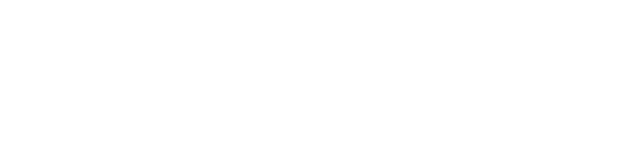
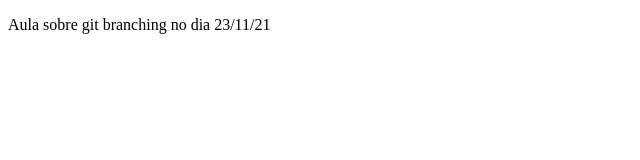
Before and after one commit to LaviniaX/commit-mensseges, a plain HTML site: page index.html in a window 1280 px wide. Shown: the whole page, without its empty margins (0-640 px from the left). Drawn offline with Linux system fonts and the light colour scheme.

Commit message:
Adiciona aula de gcm #2

```diff
--- a/index.html
+++ b/index.html
@@ -13,6 +13,13 @@
             <p> Iremos conhecer o Armazem da Criatividade entre outras atraçoes</p>
         </title>
 
+        <article>
+            <title> Preparaçao de git branching </title>
+            <p>Aula sobre git branching no dia 23/11/21
+
+            </p>
+    </article>
+
 </article>
 
 </body>
```
